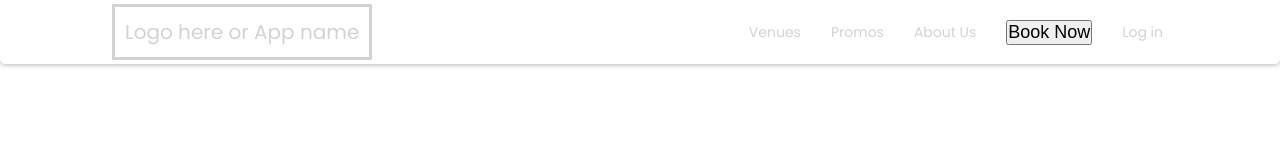
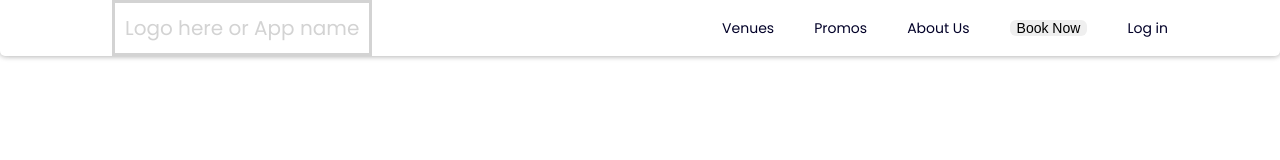
Before and after one commit to kramzer22/capstone-event-booking-app, a React (Vite) app: page / in a window 1280 px wide. Shown: the top 160 px of the page. Built offline with nearby package versions, Linux system fonts and the light colour scheme.

Commit message:
update header.css

```diff
--- a/src/components/header/header.css
+++ b/src/components/header/header.css
@@ -80,7 +80,7 @@ small {
   position: sticky;
   top: 0;
 
-  height: 4rem;
+  /* height: 4rem; */
   padding: 0 7rem;
 
   border-end-start-radius: 5px;
@@ -97,9 +97,6 @@ small {
   color: #d3d3d3;
   border: 3px solid #d3d3d3;
   z-index: 1;
-}
-
-.logo-container:hover {
   cursor: pointer;
 }
 
@@ -107,45 +104,43 @@ small {
   display: flex;
   align-items: center;
   height: 100%;
-  color: #d3d3d3;
-  z-index: 1;
+  color: var(--text);
+  /* z-index: 1; */
 }
 
 .navigation-links ul {
   display: flex;
   align-items: center;
-  gap: 1em;
+  justify-content: center;
+  gap: 2em;
 
   /* height: 100%; */
   list-style: none;
 }
 
 .navigation-links ul li {
-  /* display: flex; */
-  align-items: center;
-  padding: 0 5px;
-
-  height: 100%;
   font-size: 14px;
+  padding: 1rem 0;
   transition: font-size 0.15s ease-in-out;
 }
 
 .navigation-links ul li button {
-  font-size: 18px;
-  transition: font-size 0.15s ease-in-out;
+  font-size: 14px;
+  padding: 0 0.5em;
+  border-radius: 6px;
+  border: none;
+  cursor: pointer;
+  /* transition: font-size 0.15s ease-in-out; */
 }
 
 .navigation-links ul li:hover {
-  text-decoration: underline;
-  padding: 10px 10px;
-  font-size: 22px;
-  cursor: pointer;
+  color: var(--accent);
+  border-bottom: 2px solid var(--accent);
+  /* font-size: 16px; */
+  /* cursor: pointer; */
 }
 
 .navigation-links ul li button:hover {
-  padding: 2px;
-  font-size: 22px;
-  cursor: pointer;
 }
 
 /* login form styling */
```
